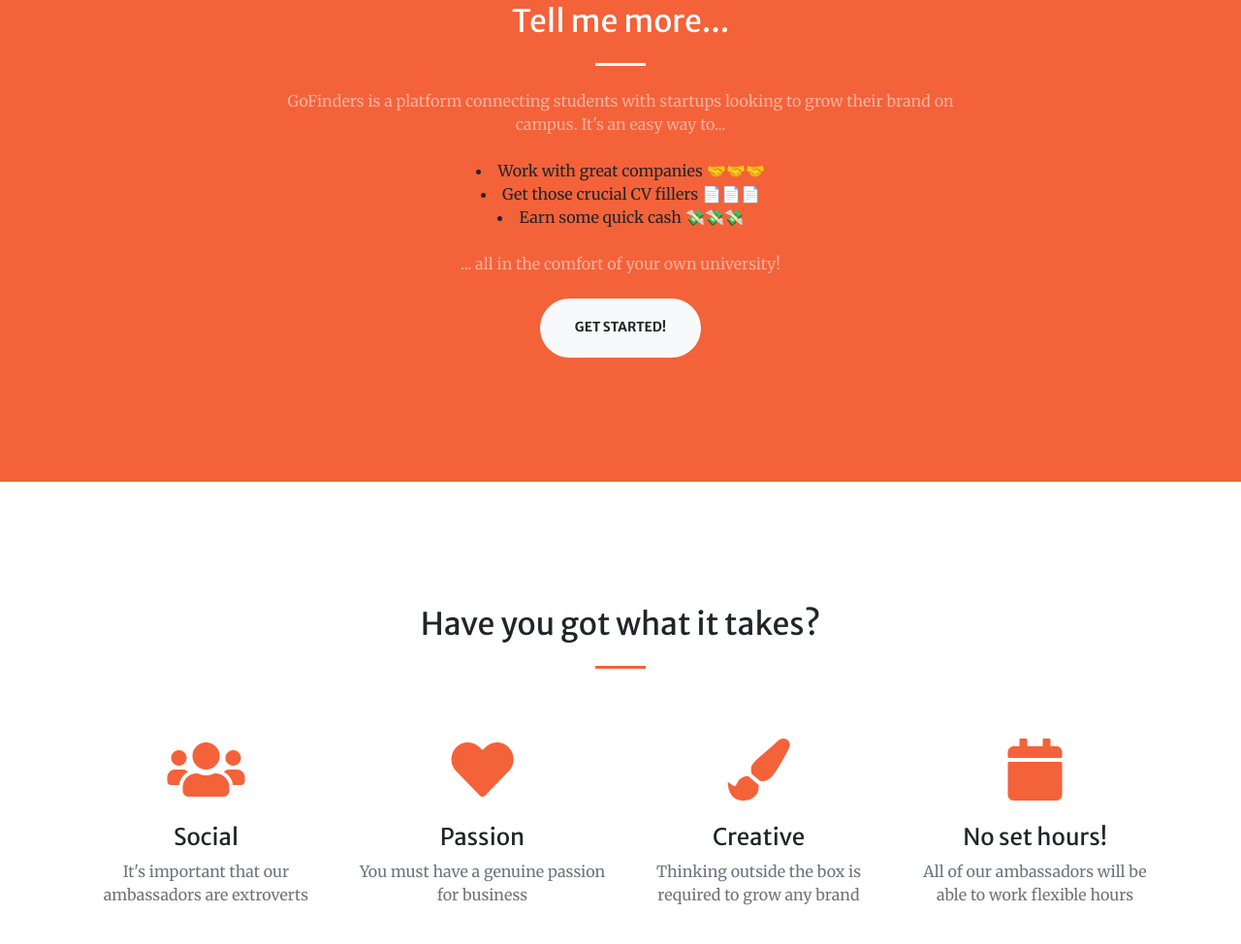
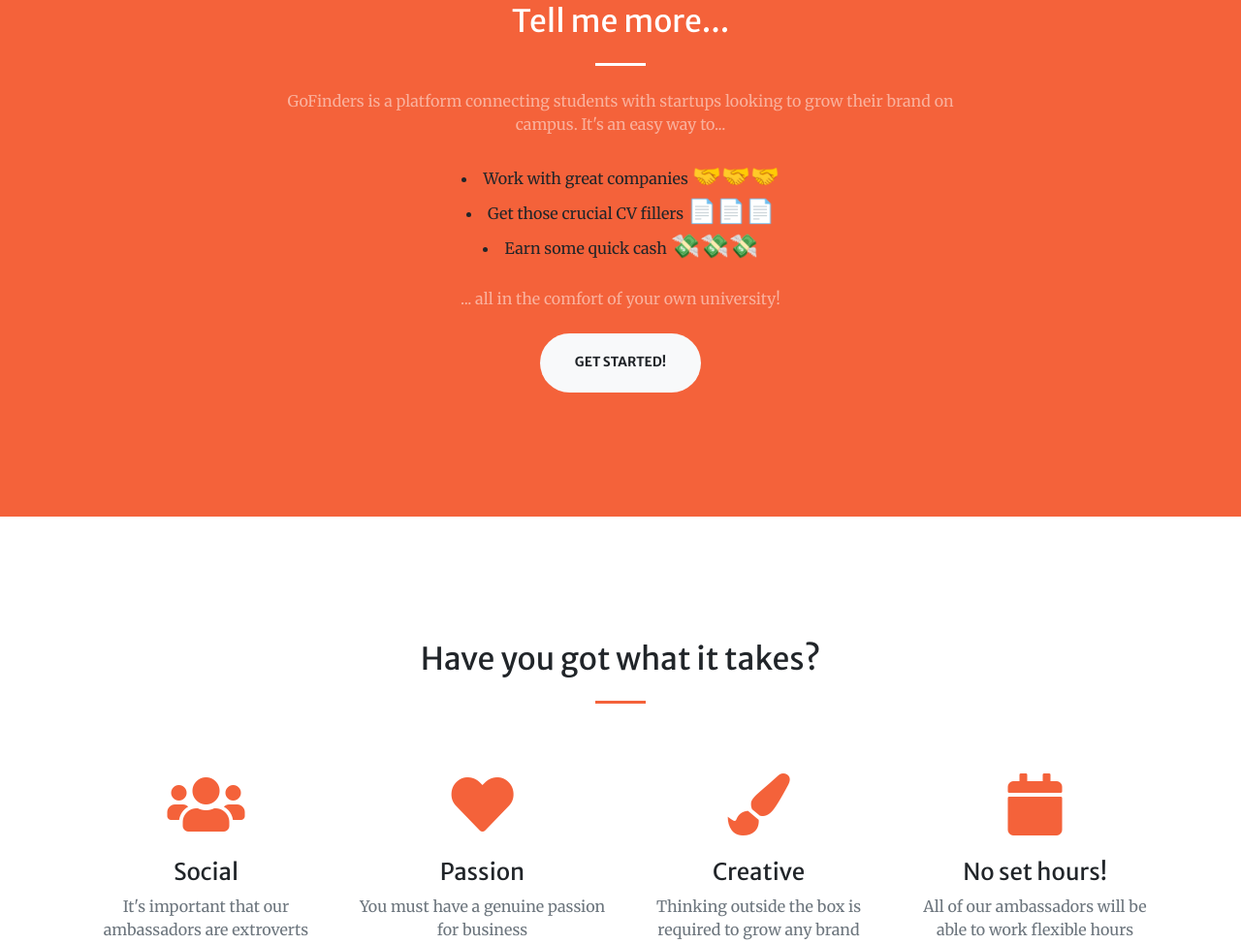
Before and after one commit to sivesh1234/ambassador_website, a website with bundled scripts: page index.html in a window 1280 px wide. Shown: the part 925-1899 px from the top of the page at 97% size. Built offline with nearby package versions, Linux system fonts and the light colour scheme.

Commit message:
test
test

```diff
--- a/index.html
+++ b/index.html
@@ -80,9 +80,9 @@
           <h2 class="text-white mt-0">Tell me more...</h2>
           <hr class="divider light my-4">
           <p class="text-white-50 mb-4">GoFinders is a platform connecting students with startups looking to grow their brand on campus. It's an easy way to...</p>
-          <li>Work with great companies 🤝🤝🤝</li>
-          <li>Get those crucial CV fillers 📄📄📄</li>
-          <li>Earn some quick cash 💸💸💸</li>
+          <li>Work with great companies <font size="+2">🤝🤝🤝</font></li>
+          <li>Get those crucial CV fillers <font size="+2">📄📄📄</font></li>
+          <li>Earn some quick cash <font size="+2">💸💸💸</font><font></li>
         </br>
           <p class="text-white-50 mb-4">... all in the comfort of your own university!</p>
           <a class="btn btn-light btn-xl js-scroll-trigger" href="#Requirements">Get Started!</a>
```
